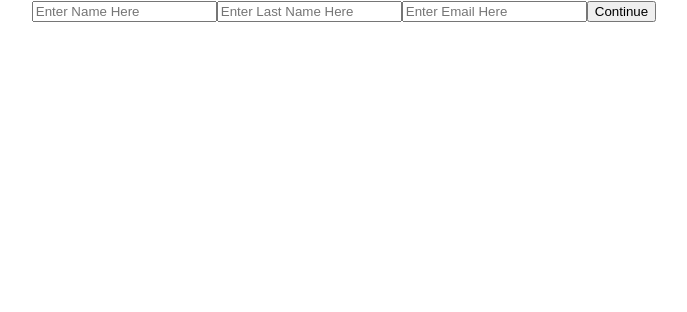
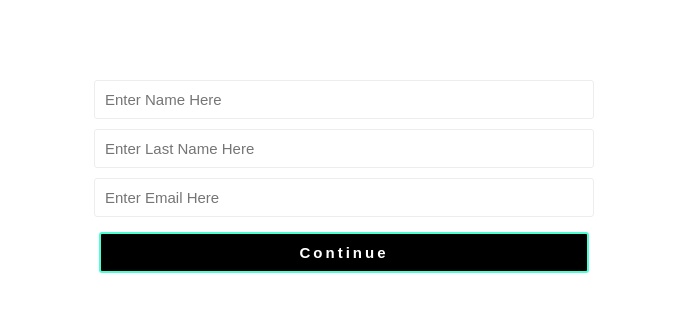
Before and after one commit to pedrolmr/React-form, a React (Create React App) app: page / in a window 1280 px wide. Shown: the top 312 px of the page, without its empty margins (296-983 px from the left). Built offline with nearby package versions, Linux system fonts and the light colour scheme.

Commit message:
styled the form

```diff
--- a/src/App.css
+++ b/src/App.css
@@ -1,32 +1,40 @@
 .App {
-  text-align: center;
-}
-
-.App-logo {
-  animation: App-logo-spin infinite 20s linear;
-  height: 40vmin;
-}
-
-.App-header {
-  background-color: #282c34;
-  min-height: 100vh;
   display: flex;
-  flex-direction: column;
   align-items: center;
   justify-content: center;
-  font-size: calc(10px + 2vmin);
+  margin:10vh;
+}
+form{
+  display: flex;
+  flex-flow:row wrap;
+  width:500px;
+}
+form input{
+  font-size:15px;
+  padding: 10px;
+  border:none;
+  border:1px solid rgb(237, 237, 237);
+  border-radius:3px;
+  outline: 0;
+  margin-bottom:10px;
+  width:100%;
+}
+button{
+  flex: 1 1 100px;
+  padding: 10px;
+  border-radius: 3px;
+  margin:5px;
+  border:2px solid rgb(75, 255, 213);
+  background: black;
+  font-size:15px;
+  font-weight: bold;
   color: white;
+  letter-spacing: 3px;
+  width:50%;
 }
-
-.App-link {
-  color: #61dafb;
+.confirm-details{
+  text-align: center;
+  border:1px solid rgb(237, 237, 237);
+  width:300px;
+  margin:0 auto;
 }
-
-@keyframes App-logo-spin {
-  from {
-    transform: rotate(0deg);
-  }
-  to {
-    transform: rotate(360deg);
-  }
-}
--- a/src/components/Confirm.js
+++ b/src/components/Confirm.js
@@ -15,12 +15,9 @@ class Confirm extends Component {
     render() {
         const { values: { firstName, lastName, email, occupation, city, bio} } = this.props;
         return (
-            <React.Fragment>
-                <h3>First Name:</h3>
-                <p>{firstName}</p>
-
-                <h3>Last Name:</h3>
-                <p>{lastName}</p>
+            <div className="confirm-details">
+                <h3>Full Name:</h3>
+                <p>{`${firstName} ${lastName}`}</p>
 
                 <h3>Email:</h3>
                 <p>{email}</p>
@@ -36,7 +33,7 @@ class Confirm extends Component {
 
                 <button onClick={this.continue}>Continue</button>
                 <button onClick={this.back}>Back</button>
-            </React.Fragment>
+            </div>
         );
     }
 }
```
